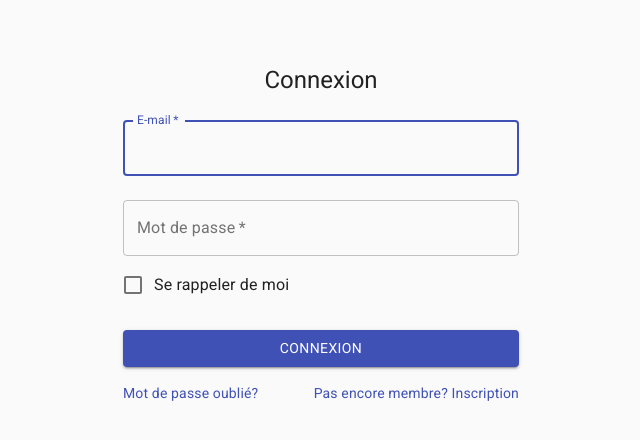
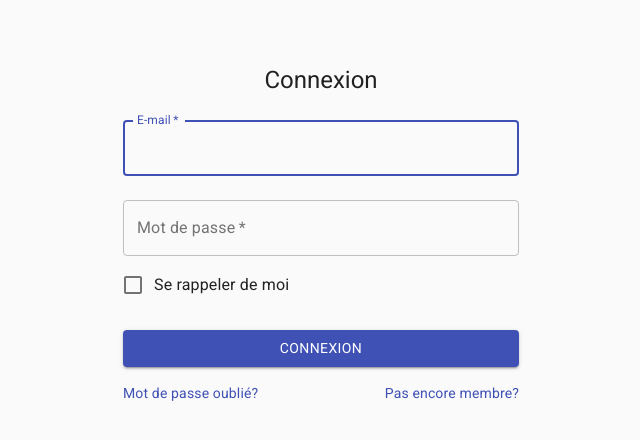
Before and after one commit to loicbdev/material-ui-training, a React (Create React App) app: page / in a window 1280 px wide. Shown: the top 440 px of the page, without its empty margins (319-959 px from the left). Built offline with nearby package versions, Linux system fonts and the light colour scheme.

Commit message:
MAJ pas encore membre?

```diff
--- a/src/components/SignIn.js
+++ b/src/components/SignIn.js
@@ -19,17 +19,13 @@ const useStyles = makeStyles((theme) => ({
     flexDirection: 'column',
     alignItems: 'center',
   },
-  avatar: {
-    margin: theme.spacing(1),
-    backgroundColor: theme.palette.secondary.main,
-  },
   form: {
     width: '100%', // Fix IE 11 issue.
     marginTop: theme.spacing(1),
   },
   submit: {
     margin: theme.spacing(3, 0, 2),
-  },
+  }
 }));
 
 export default function SignIn() {
@@ -86,7 +82,7 @@ export default function SignIn() {
             </Grid>
             <Grid item>
               <Link href="#" variant="body2">
-                {"Pas encore membre? Inscription"}
+                {"Pas encore membre?"}
               </Link>
             </Grid>
           </Grid>
```
Also changed, not shown: 1 other file (tests, documents, lock files or other folders).
